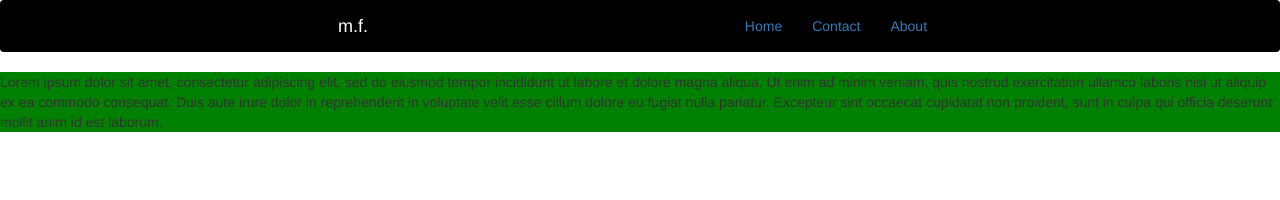
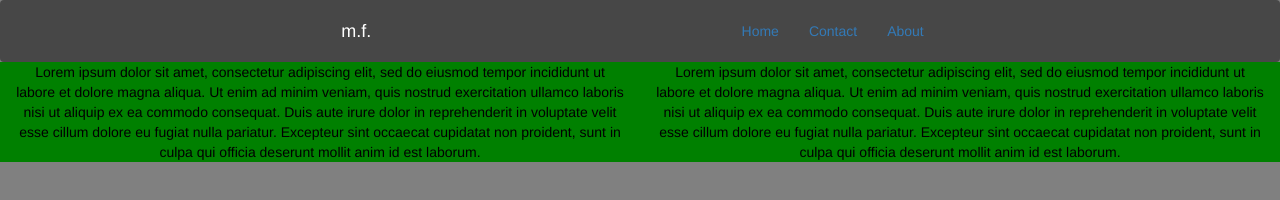
Before and after one commit to lulu-1216/mf, a plain HTML site: page index.html in a window 1280 px wide. Drawn offline with nearby package versions, Linux system fonts and the light colour scheme.

Commit message:
removed white space beneath nav

```diff
--- a/css/styles.css
+++ b/css/styles.css
@@ -1,16 +1,24 @@
+body {
+  background: grey;
+  color: black;
+}
+
 .text-center {
   text-align: center;
 }
 
 .green-background {
   background: green;
-  padding: 0px 0px 0px 0px;
 }
 
-.navbar {
-  padding: 0px;
+.navbar .nav {
+  margin-bottom: 0px;
+}
+
+#navbar-margin {
+  margin-bottom: 0px !important;
 }
 
 .navbar-dark {
-  background: black;
+  background: rgb(71 71 71);
 }
--- a/index.html
+++ b/index.html
@@ -10,21 +10,24 @@
   <link rel="stylesheet" href="css/styles.css">
 </head>
 <body>
-  <nav class="navbar navbar-expand navbar-dark">
+  <nav class="navbar navbar-expand navbar-dark" id="navbar-margin">
   <div class="container-fluid">
     <div class="navbar-header">
       <a class="navbar-brand" href="#">m.f.</a>
     </div>
     <ul class="nav navbar-nav">
       <li class="active"><a href="#">Home</a></li>
-      <li><a href="#">Contact</a></li>
-      <li><a href="#">About</a></li>
+      <li><a href="#">Contact</a>
+      <li><a href="#">About</a>
     </ul>
   </div>
 </nav>
 <div class="container-fluid green-background">
   <div class="row">
-    <div class="col-md-12">
+    <div class="col-md-6 text-center">
+      Lorem ipsum dolor sit amet, consectetur adipiscing elit, sed do eiusmod tempor incididunt ut labore et dolore magna aliqua. Ut enim ad minim veniam, quis nostrud exercitation ullamco laboris nisi ut aliquip ex ea commodo consequat. Duis aute irure dolor in reprehenderit in voluptate velit esse cillum dolore eu fugiat nulla pariatur. Excepteur sint occaecat cupidatat non proident, sunt in culpa qui officia deserunt mollit anim id est laborum.
+    </div>
+    <div class="col-md-6 text-center">
       Lorem ipsum dolor sit amet, consectetur adipiscing elit, sed do eiusmod tempor incididunt ut labore et dolore magna aliqua. Ut enim ad minim veniam, quis nostrud exercitation ullamco laboris nisi ut aliquip ex ea commodo consequat. Duis aute irure dolor in reprehenderit in voluptate velit esse cillum dolore eu fugiat nulla pariatur. Excepteur sint occaecat cupidatat non proident, sunt in culpa qui officia deserunt mollit anim id est laborum.
     </div>
   </div>
```
Also changed, not shown: 1 other file.
